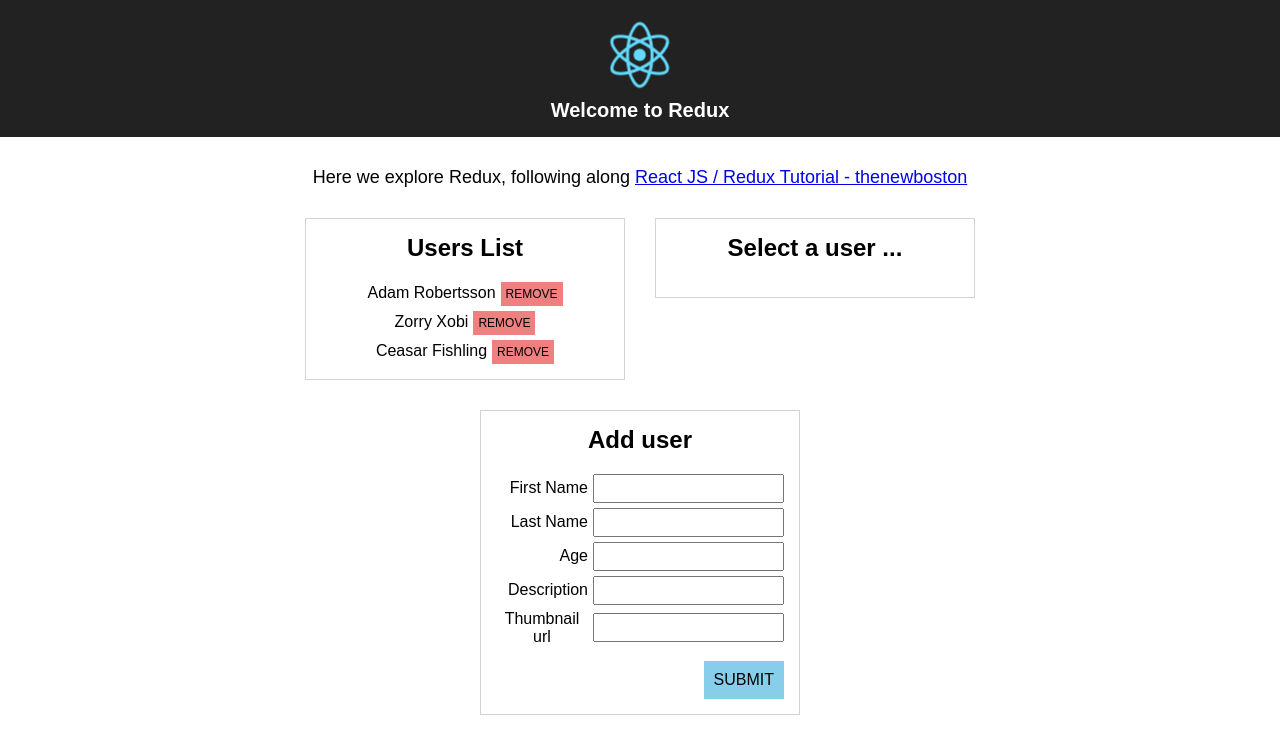
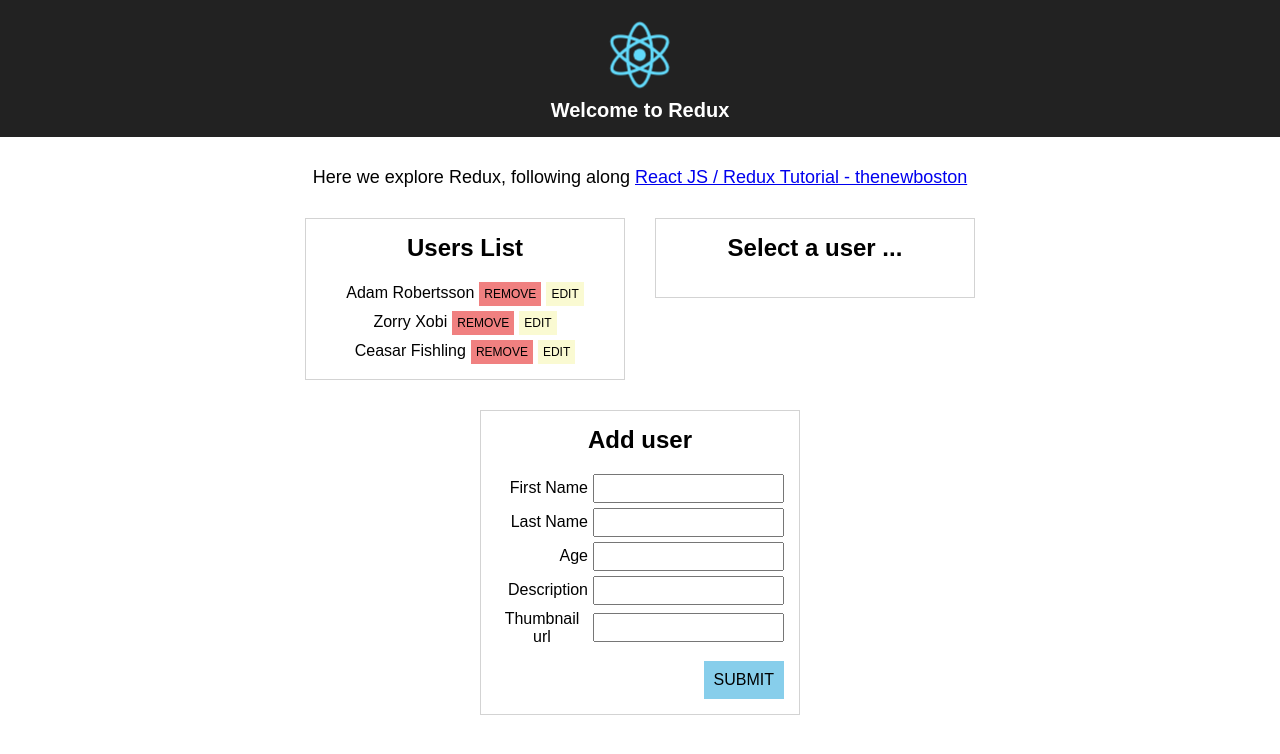
Before and after one commit to henrikmathiesen/redux-repetition, a React (Create React App) app: page / in a window 1280 px wide. Shown: the top 754 px of the page. Built offline with nearby package versions, Linux system fonts and the light colour scheme.

Commit message:
-edit button

```diff
--- a/src/components/form-controls/form-control-button/Form-control-button.css
+++ b/src/components/form-controls/form-control-button/Form-control-button.css
@@ -3,7 +3,6 @@
     border: 0;
     border-radius: 0;
     cursor: pointer;
-    margin: 0;
     padding: 0;
     font-size: 1.6rem;
     text-transform: uppercase;
@@ -19,10 +18,14 @@
     padding: 1.0rem;
 }
 
+.Form-control-button--danger {
+    background-color: lightcoral;
+}
+
 .Form-control-button--success {
     background-color: skyblue;
 }
 
-.Form-control-button--danger {
-    background-color: lightcoral;
+.Form-control-button--warning {
+    background-color: lightgoldenrodyellow;
 }
--- a/src/components/form-controls/form-control-button/Form-control-button.js
+++ b/src/components/form-controls/form-control-button/Form-control-button.js
@@ -14,11 +14,14 @@
 
     renderBackgroundCssClass() {
         switch (this.props.background) {
+            case colorsConstant.DANGER: {
+                return ' Form-control-button--danger';
+            }
             case colorsConstant.SUCCESS: {
                 return ' Form-control-button--success';
             }
-            case colorsConstant.DANGER: {
-                return ' Form-control-button--danger';
+            case colorsConstant.WARNING: {
+                return ' Form-control-button--warning'
             }
             default: {
                 return ' Form-control-button--success';
--- a/src/components/users-list/Users-list.css
+++ b/src/components/users-list/Users-list.css
@@ -25,6 +25,6 @@
     margin-top: 0.5rem;
 }
 
-.Users-list__list-item-text {
-    margin-right: 0.5rem;
+.Users-list__list-item button {
+    margin-left: 0.5rem;
 }
--- a/src/components/users-list/Users-list.js
+++ b/src/components/users-list/Users-list.js
@@ -17,12 +17,16 @@
                 <li className="Users-list__list-item"
                     data-id={user.id}
                     key={user.id}>
-                    <span className="Users-list__list-item-text" onClick={() => this.props.selectUser(user)}>{user.first} {user.last}</span>
+                    <span onClick={() => this.props.selectUser(user)}>{user.first} {user.last}</span>
                     <FormControlButton
                         label="Remove"
                         background={colorsConstant.DANGER}
                         size={sizesConstant.SMALL}
                         onClick={() => this.props.deleteUser(user.id)} />
+                    <FormControlButton
+                        label="Edit"
+                        background={colorsConstant.WARNING}
+                        size={sizesConstant.SMALL} />
                 </li>
             )
         )
--- a/src/constants/colors-constant.js
+++ b/src/constants/colors-constant.js
@@ -1,6 +1,7 @@
 const colorsConstant = {
+    DANGER: 'DANGER',
     SUCCESS: 'SUCCESS',
-    DANGER: 'DANGER'
+    WARNING: 'WARNING',
 };
 
 export default colorsConstant;
```
